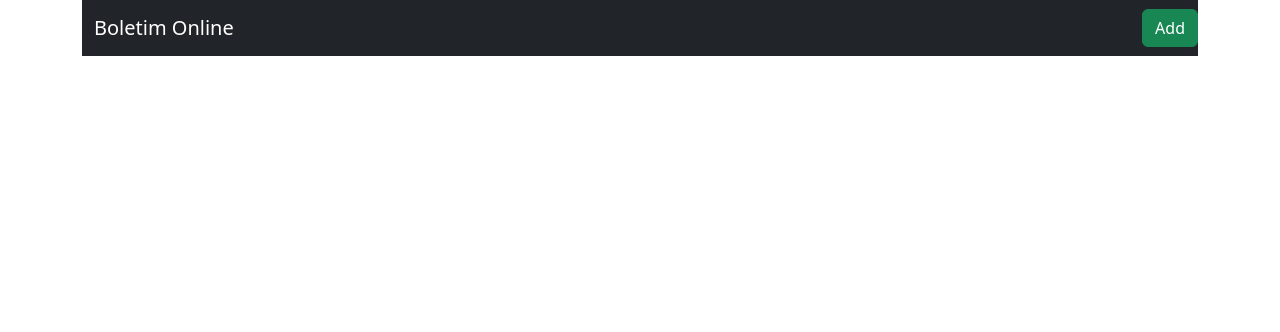
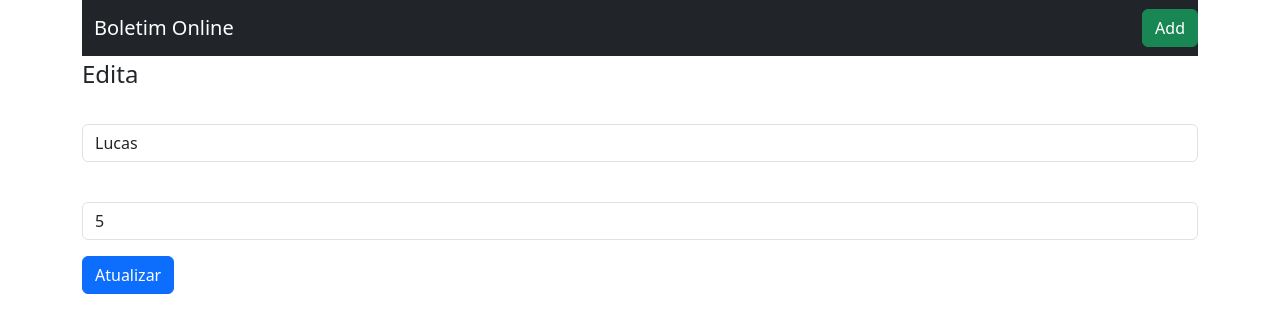
Before and after one commit to lucassdantas/boletim_crud_angular, an Angular app: page /student/edit/0 in a window 1280 px wide. Before the commit this address led to /. Shown: the top 332 px of the page. Built offline with nearby package versions, Linux system fonts and the light colour scheme; data requests are answered from the project's data file.

Commit message:
creating edit function

```diff
--- a/src/app/student/edit/edit.component.html
+++ b/src/app/student/edit/edit.component.html
@@ -1 +1,18 @@
-<p>edit works!</p>
+<div class="container">
+    <legend>Edita </legend>
+    <form>
+        <div class="mb-3">
+            <label for="name" class="form-label"></label>
+            <input type="text" name="name" id="nameInput" [(ngModel)] = "formData.name" class="form-control">
+        </div>
+        <div class="mb-3">
+            <label for="note" class="form-label"></label>
+            <input type="text" name="note" id="noteInput" [(ngModel)] = "formData.notes[0]" class="form-control">
+        </div>
+        <!-- <div class="mb-3">
+            <label for="media" class="form-label"></label>
+            <input type="text" name="media" id="mediaInput" [(ngModel)] = "formData.media" class="form-control">
+        </div> -->
+        <button type="button" (click)='update()' class="btn btn-primary">Atualizar</button>
+    </form>
+</div>
--- a/src/app/student/edit/edit.component.ts
+++ b/src/app/student/edit/edit.component.ts
@@ -1,10 +1,46 @@
-import { Component } from '@angular/core';
+import { Component, OnInit } from '@angular/core';
+import { StudentService } from '../student.service';
+import { ActivatedRoute, Router } from '@angular/router';
+import { Student } from '../student';
 
 @Component({
   selector: 'app-edit',
   templateUrl: './edit.component.html',
   styleUrls: ['./edit.component.css']
 })
-export class EditComponent {
+export class EditComponent implements OnInit {
+  constructor(
+    private studentsService: StudentService,
+    private router: Router,
+    private route: ActivatedRoute
+    ){}
 
+
+  formData: Student = {
+    id:0,
+    name: '',
+    notes: [0,0,0,0],
+    //media: 0
+  }
+
+  ngOnInit(): void {
+      this.route.paramMap.subscribe(student => {
+        let id = Number(student.get('id'))
+        this.getStudentByIdAndEdit(id)
+      })
+  }
+  getStudentByIdAndEdit(id:number){
+    this.studentsService.edit(id).subscribe(data => {
+      this.formData = data
+    })
+  }
+
+  update(){
+    this.studentsService.update(this.formData).subscribe({
+      next:data => {
+        this.router.navigate(['/student/home'])
+      },
+      error: e => console.log(e)
+    })
+  }
 }
--- a/src/app/student/student-routing.module.ts
+++ b/src/app/student/student-routing.module.ts
@@ -9,7 +9,7 @@ const routes: Routes = [
   {path:'student', redirectTo: 'student/home', pathMatch: 'full'},
   {path:'', redirectTo: 'student/home', pathMatch: 'full'},
   {path:'student/create', component: CreateComponent},
-  {path:'student/edit', component: EditComponent}
+  {path:'student/edit/:id', component: EditComponent}
 ];
 
 @NgModule({
--- a/src/app/student/student.service.ts
+++ b/src/app/student/student.service.ts
@@ -16,4 +16,13 @@ export class StudentService {
   create(data: Student){
     return this.httpClient.post('http://localhost:3000/students', data)
   }
+
+  edit(id:number){
+    return this.httpClient.get<Student>(`http://localhost:3000/students/${id}`)
+  }
+
+  update(data:Student){
+    return this.httpClient.put<Student>(`http://localhost:3000/students/${data.id}`, data)
+  }
+
 }
```
